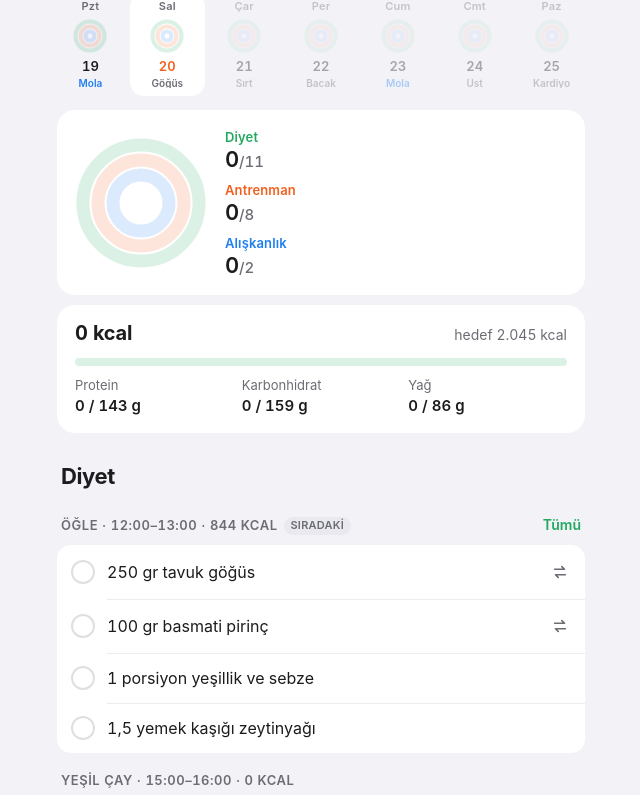
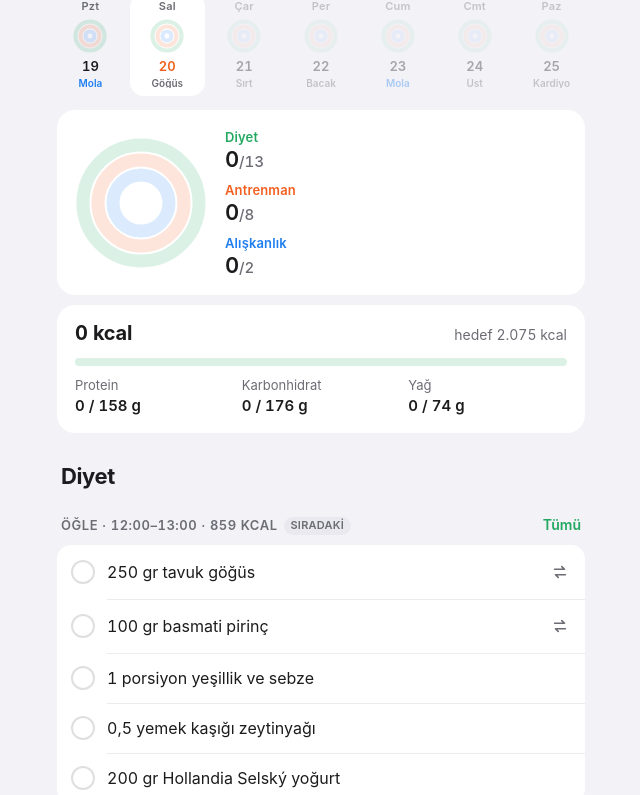
Before and after one commit to berkanurek/Cutline, a plain HTML site: page index.html in a window 1280 px wide. Shown: the part 155-950 px from the top of the page, without its empty margins (319-959 px from the left). Drawn offline with Linux system fonts and the light colour scheme.

Commit message:
Zeytinyağı azaltıldı, öğle ve akşama Hollandia Selský yoğurt eklendi
Co-Authored-By: Claude Opus 5.5 <noreply@anthropic.com>
Claude-Session: https://claude.ai/code/session_01Ra7wNWApw7PszAaNiGMyUy

```diff
--- a/index.html
+++ b/index.html
@@ -296,19 +296,19 @@ details.more summary::-webkit-details-marker { display: none; }
         <circle class="p" id="ring-habit" cx="66" cy="66" r="28" style="stroke: var(--habit)"/>
       </svg>
       <div class="legend">
-        <div><div class="leg-label c-diet">Diyet</div><div class="leg-val" id="lv-diet">0<small>/11</small></div></div>
+        <div><div class="leg-label c-diet">Diyet</div><div class="leg-val" id="lv-diet">0<small>/13</small></div></div>
         <div><div class="leg-label c-train">Antrenman</div><div class="leg-val" id="lv-train">0<small>/8</small></div></div>
         <div><div class="leg-label c-habit">Alışkanlık</div><div class="leg-val" id="lv-habit">0<small>/2</small></div></div>
       </div>
     </div>
 
     <div class="card macros">
-      <div class="kcal"><b id="kcal">0 kcal</b><span id="kcal-goal">hedef 2.045 kcal</span></div>
+      <div class="kcal"><b id="kcal">0 kcal</b><span id="kcal-goal">hedef 2.075 kcal</span></div>
       <div class="bar"><i id="kcal-bar"></i></div>
       <div class="mrow">
-        <div>Protein<b id="m-p">0 / 143 g</b></div>
-        <div>Karbonhidrat<b id="m-c">0 / 159 g</b></div>
-        <div>Yağ<b id="m-f">0 / 86 g</b></div>
+        <div>Protein<b id="m-p">0 / 158 g</b></div>
+        <div>Karbonhidrat<b id="m-c">0 / 176 g</b></div>
+        <div>Yağ<b id="m-f">0 / 74 g</b></div>
       </div>
     </div>
 
@@ -380,14 +380,14 @@ details.more summary::-webkit-details-marker { display: none; }
 <script>
 (function () {
   const PLAN = {
-    target: { k: 2045, p: 143, c: 159, f: 86 },
+    target: { k: 2075, p: 158, c: 176, f: 74 },
     meals: [
-      { id: "ogle", name: "Öğle", time: ["12:00", "13:00"], m: { p: 63.38, c: 79.995, f: 27.41, k: 843.5 },
-        items: ["250 gr tavuk göğüs", "100 gr basmati pirinç", "1 porsiyon yeşillik ve sebze", "1,5 yemek kaşığı zeytinyağı"] },
+      { id: "ogle", name: "Öğle", time: ["12:00", "13:00"], m: { p: 71.18, c: 88.8, f: 21.31, k: 858.5 },
+        items: ["250 gr tavuk göğüs", "100 gr basmati pirinç", "1 porsiyon yeşillik ve sebze", "0,5 yemek kaşığı zeytinyağı", "200 gr Hollandia Selský yoğurt"] },
       { id: "ara1", name: "Yeşil çay", time: ["15:00", "16:00"], tip: "Yemekten en az 1 saat uzak iç, demirin emilimini engellemesin.", m: { p: 0, c: 0, f: 0, k: 0 }, items: ["1 bardak yeşil çay"] },
       { id: "ara2", name: "Protein", time: ["17:30", "18:30"], tip: "Antrenman günü antrenmandan hemen sonra iç; saat kayabilir.", m: { p: 24, c: 3, f: 2, k: 100 }, items: ["1 ölçek protein tozu"] },
-      { id: "aksam", name: "Akşam", time: ["20:00", "21:00"], tip: "Günün en büyük öğünü. Yatmadan en az 2–3 saat önce bitmiş olsun.", m: { p: 55.2, c: 75.56, f: 56.5, k: 1101 },
-        items: ["150 gr yağsız kıyma", "50 gr nohut", "300 gr haşlanmış patates", "1 porsiyon yeşillik ve sebze", "2 yemek kaşığı zeytinyağı"] }
+      { id: "aksam", name: "Akşam", time: ["20:00", "21:00"], tip: "Günün en büyük öğünü. Yatmadan en az 2–3 saat önce bitmiş olsun.", m: { p: 63.0, c: 84.36, f: 50.4, k: 1116 },
+        items: ["150 gr yağsız kıyma", "50 gr nohut", "300 gr haşlanmış patates", "1 porsiyon yeşillik ve sebze", "1 yemek kaşığı zeytinyağı", "200 gr Hollandia Selský yoğurt"] }
     ],
     // [isim, set, tekrar, not, kg alanı yok, kardiyo]
     days: [
--- a/sw.js
+++ b/sw.js
@@ -1,4 +1,4 @@
-const C = "cutline-v2";
+const C = "cutline-v3";
 const FILES = ["./", "./index.html", "./manifest.webmanifest", "./icon-192.png", "./icon-512.png", "./apple-touch-icon.png"];
 self.addEventListener("install", e => { e.waitUntil(caches.open(C).then(c => c.addAll(FILES))); self.skipWaiting(); });
 self.addEventListener("activate", e => { e.waitUntil(caches.keys().then(ks => Promise.all(ks.filter(k => k !== C).map(k => caches.delete(k))))); self.clients.claim(); });
```
